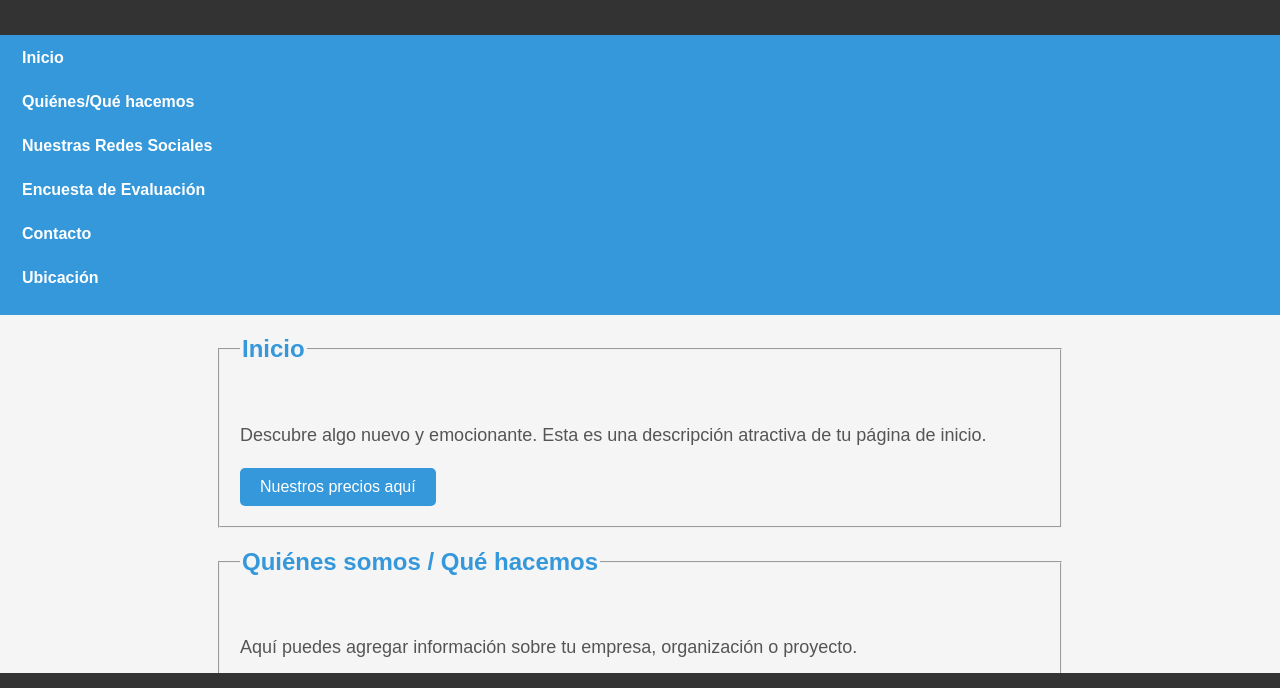
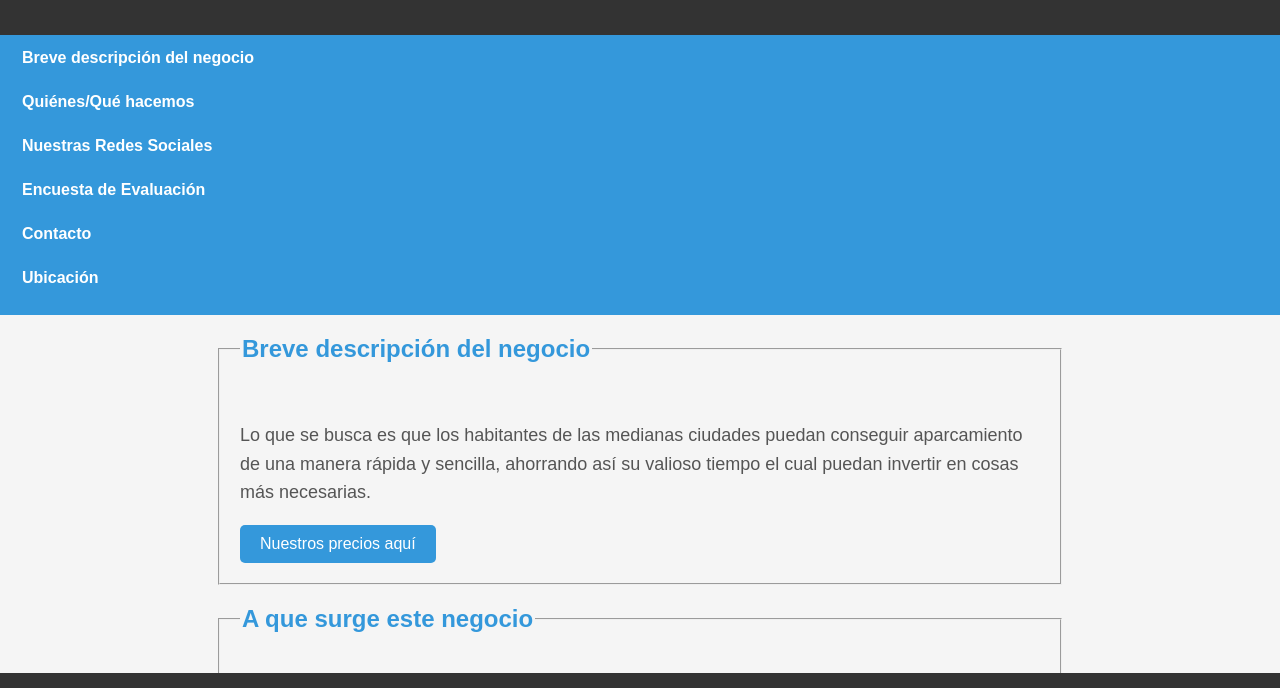
Before and after one commit to 302566698506/ParkFast2024, a plain HTML site: page index.html in a window 1280 px wide. Shown: the part 77-765 px from the top of the page. Drawn offline with Linux system fonts and the light colour scheme.

Commit message:
index.html

```diff
--- a/index.html
+++ b/index.html
@@ -22,7 +22,7 @@
             <br>
             <br>
             <br>
-            <li><a href="#inicio">Inicio</a></li>
+            <li><a href="#inicio">Breve descripción del negocio</a></li>
             <li><a href="#quienes">Quiénes/Qué hacemos</a></li>
             <li><a href="#redes">Nuestras Redes Sociales</a></li>
             <li><a href="#encuesta">Encuesta de Evaluación</a></li>
@@ -33,16 +33,18 @@
     </nav>
 
     <fieldset id="inicio" class="container">
-        <legend><h2>Inicio</h2></legend>
+        <legend><h2>Breve descripción del negocio</h2></legend>
 
-        <p>Descubre algo nuevo y emocionante. Esta es una descripción atractiva de tu página de inicio.</p>
+        <p>Lo que se busca es que los habitantes de las medianas ciudades puedan conseguir aparcamiento de una manera rápida y sencilla,
+            ahorrando así  su valioso tiempo el cual puedan invertir en cosas más necesarias.</p>
          <a href="basicos.html" class="button">Nuestros precios aquí</a>
     </fieldset>
 
     <fieldset id="quienes" class="container">
-        <legend><h2>Quiénes somos / Qué hacemos</h2></legend>
+        <legend><h2>A que surge este negocio</h2></legend>
 
-        <p>Aquí puedes agregar información sobre tu empresa, organización o proyecto.</p>
+        <p>Este negocio surge a base de la falta de aparcamiento en las grandes ciudades o núcleos urbanos. Es muy común que en algunas ciudades,
+        mucha gente pierda bastante tiempo buscando aparcamiento, ya sea por falta de lugares libres o porque los lugares libres están desubicados.</p>
     </fieldset>
 
     <fieldset id="redes" class="container">
```
